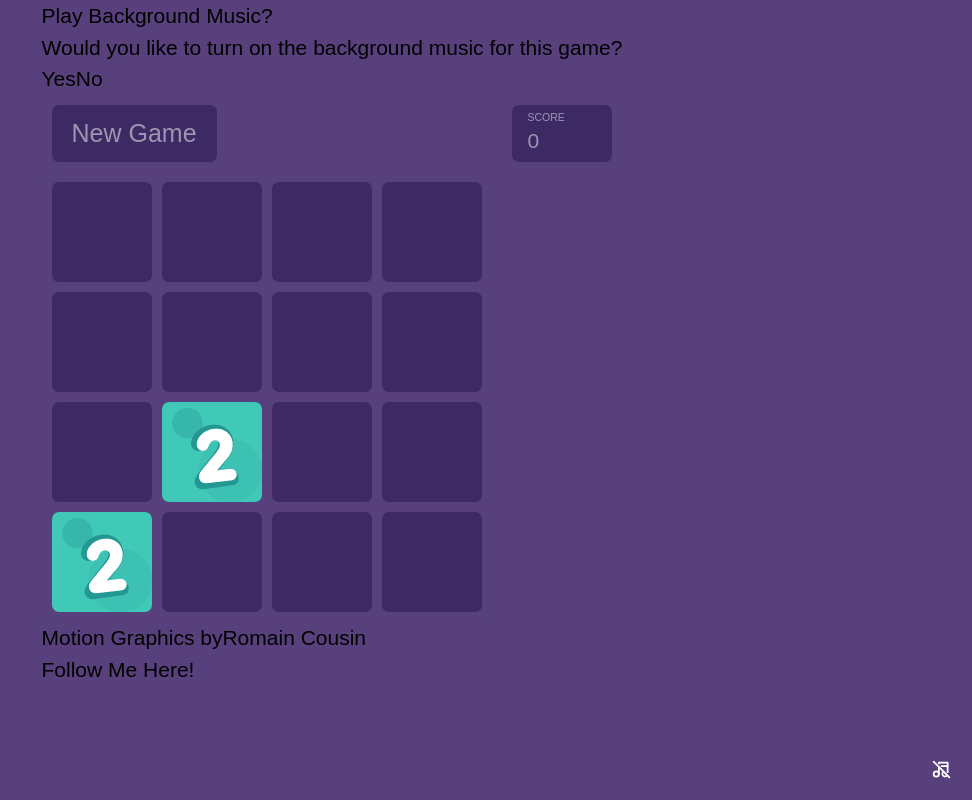
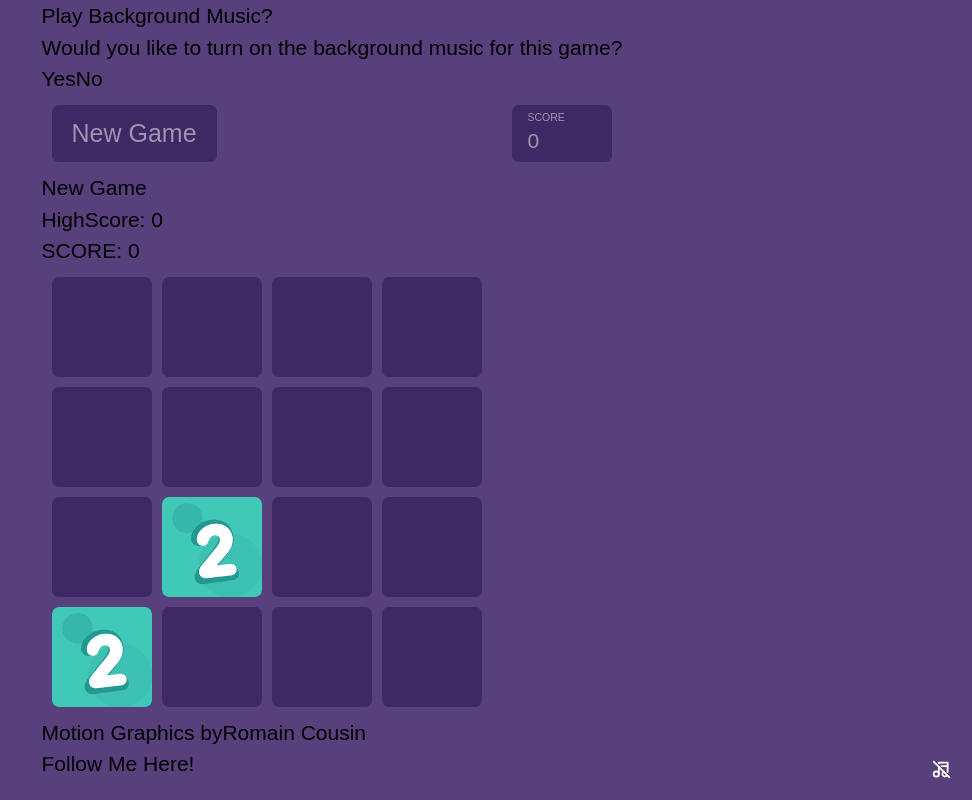
Before and after one commit to maldikurniawan/2048-animated, a React (Vite) app: page / in a window 1280 px wide. Shown: the whole page, without its empty margins (308-1280 px from the left). Built offline with nearby package versions, Linux system fonts and the light colour scheme.

Commit message:
add highscore

```diff
--- a/src/components/Board.jsx
+++ b/src/components/Board.jsx
@@ -14,6 +14,9 @@ const BoardView = () => {
     const [tileAnimations, setTileAnimations] = useState({});
     const [isPlayingMusic, setIsPlayingMusic] = useState(false);
     const [showMusicModal, setShowMusicModal] = useState(true);
+    const [highScore, setHighScore] = useState(() => {
+        return parseInt(localStorage.getItem('highScore')) || 0; // Get high score from localStorage
+    });
 
     const handleKeyDown = (event) => {
         if (board.hasWon()) {
@@ -23,9 +26,10 @@ const BoardView = () => {
             let direction = event.keyCode - 37;
             let boardClone = Object.assign(Object.create(Object.getPrototypeOf(board)), board);
             let newBoard = boardClone.move(direction);
+            updateScore(newBoard.score); // Update the score
             setBoard(newBoard);
         }
-    }
+    };
 
     useEvent("keydown", handleKeyDown);
 
@@ -42,6 +46,7 @@ const BoardView = () => {
             if (!down) {
                 let boardClone = Object.assign(Object.create(Object.getPrototypeOf(board)), board);
                 let newBoard = boardClone.move(direction);
+                updateScore(newBoard.score); // Update the score
                 setBoard(newBoard);
                 setTileAnimations({});
             } else {
@@ -78,6 +83,13 @@ const BoardView = () => {
 
     const resetGame = () => {
         setBoard(new Board());
+    };
+
+    const updateScore = (currentScore) => {
+        if (currentScore > highScore) {
+            setHighScore(currentScore); // Update high score
+            localStorage.setItem('highScore', currentScore); // Save to localStorage
+        }
     };
 
     // Music
@@ -125,11 +137,27 @@ const BoardView = () => {
                     </div>
                 </div>
             )}
-            <div className='details-box'>
-                <div className='resetButton' onClick={resetGame}>New Game</div>
-                <div className='score-box'>
-                    <div className='score-header'>SCORE</div>
-                    <div>{board.score}</div>
+            <div className='max-[465px]:hidden'>
+                <div className='details-box'>
+                    <div className='resetButton' onClick={resetGame}>New Game</div>
+                    <div className='score-box'>
+                        <div className='score-header'>SCORE</div>
+                        <div>{board.score}</div>
+                    </div>
+                </div>
+            </div>
+            <div className="min-[465px]:hidden mb-28">
+                <div
+                    className="fixed top-5 left-3 bg-[#3d2963] hover:bg-[#d3386a] text-white/50 py-2 px-4 rounded-lg cursor-pointer"
+                    onClick={resetGame}
+                >
+                    New Game
+                </div>
+                <div className="fixed top-5 right-3 bg-[#3d2963] text-white/50 py-2 px-6 whitespace-nowrap rounded-lg w-[150px]">
+                    <div className="text-sm uppercase text-center">HighScore: {highScore}</div>
+                </div>
+                <div className="fixed top-16 right-3 bg-[#3d2963] text-white/50 py-2 px-6 rounded-lg w-[150px]">
+                    <div className="text-sm text-center">SCORE: {board.score}</div>
                 </div>
             </div>
             <div className='board'>
@@ -151,7 +179,7 @@ const BoardView = () => {
                 </div>
                 <a
                     href="https://maldikurniawan.netlify.app/"
-                    className="text-white font-bold hover:text-blue-600 tracking-widest"
+                    className="text-white font-bold hover:text-[#d3386a] tracking-widest"
                     target="_blank"
                     rel="noopener noreferrer"
                 >
```
